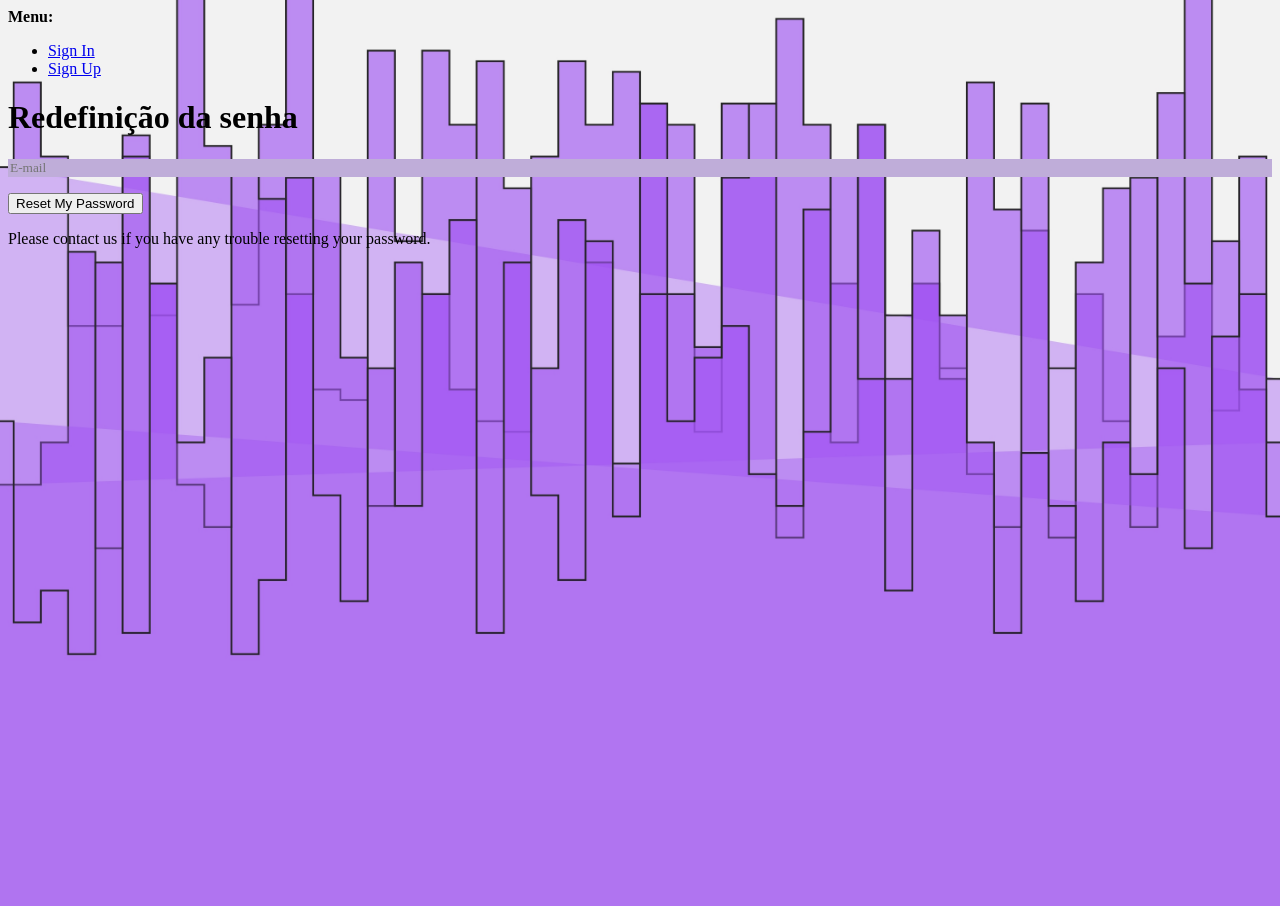
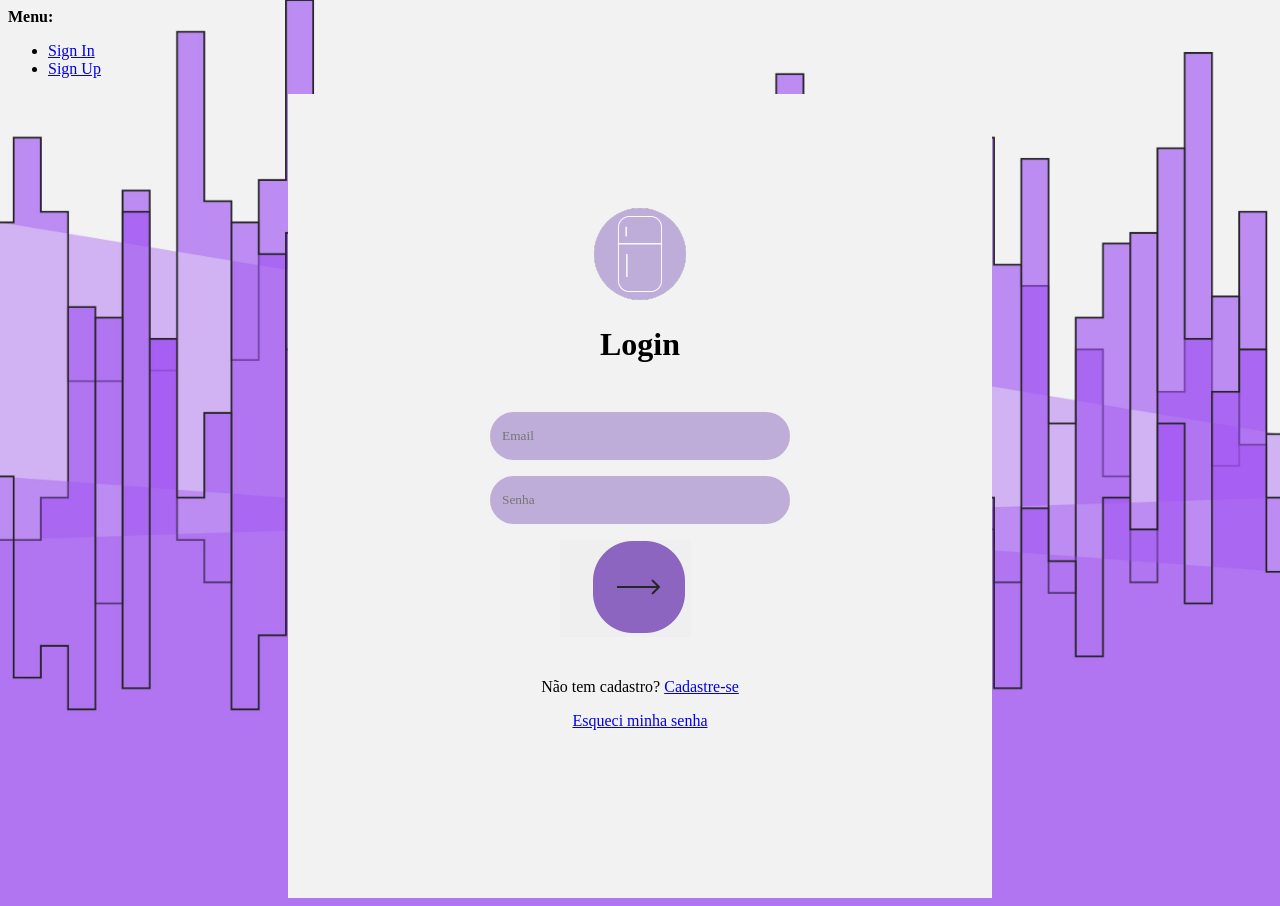
Before and after one commit to Tsuki25/SSF_Smart-Storage-Frigde, a Django app: page /accounts/password/reset/ in a window 1280 px wide. Before the commit the page ends 656 px from the top, so only its background shows below. Run offline with Django 4.2, Linux system fonts and the light colour scheme; some libraries are stand-ins or nearby versions.

Commit message:
NAO FUNCIONA IMG NA PAGINA DE RESET
NAO ESTA FUNCIONANDO O IMG NA PAGINA DE RESET PASSWORD

```diff
--- a/static/css/style.css
+++ b/static/css/style.css
@@ -51,7 +51,6 @@ body {
     width: 92px; /* Defina a largura desejada */
     height: 92px; /* Defina a altura desejada */
     margin-left: 27px; /* Mova a imagem 20 pixels para a esquerda (ajuste conforme necessário) */
-
 }
 
 .buttonRight{
@@ -201,3 +200,11 @@ body {
 .error-message li {
     list-style-type: none; /* Remove os marcadores (bolinhas) dos elementos <li> */
 }
+
+.rectanglesResPass{
+    width: 700px;
+    height: 800px;
+    background-color: #F2F2F2;
+    border: 2px solid #F2F2F2;
+    margin: 0 auto;
+}
--- a/templates/account/password_reset.html
+++ b/templates/account/password_reset.html
@@ -1,25 +1,81 @@
 {% extends "account/base.html" %}
 
 {% load i18n %}
-{% load account %}
+{% load account socialaccount %}
 
-{% block head_title %}{% trans "Password Reset" %}{% endblock head_title %}
+{% block head_title %}{% trans "Sign In" %}{% endblock head_title %}
 
 {% block content %}
 
-    <h1>{% trans "Redefinição da senha" %}</h1>
-    {% if user.is_authenticated %}
-    {% include "account/snippets/already_logged_in.html" %}
-    {% endif %}
+<div class="rectangles">
+   <div class="centered-text">
+            <div class="logo">
+                <img src="../../static/img/logo.png">
+            </div>
+           <h1>{% trans "Login" %}</h1>
+   </div>
+   <div class="centerLogin">
+           <form class="login" method="POST" action="{% url 'account_login' %}">
 
-    <form method="POST" action="{% url 'account_reset_password' %}" class="password_reset">
-        {% csrf_token %}
-<p>
-    <label for="id_email"></label>
-    <input type="email" name="email" placeholder="E-mail" autocomplete="email" maxlength="320" required="" id="id_email">
-  </p>
-        <input type="submit" value="{% trans 'Reset My Password' %}" />
-    </form>
+              {% csrf_token %}
 
-    <p>{% blocktrans %}Please contact us if you have any trouble resetting your password.{% endblocktrans %}</p>
+              {% if form.errors %}
+              <p class="error-message">Oops! Something went wrong. Please check your email and password.</p>
+              {% endif %}
+
+
+              <p class="rectanglesEmail">
+                  <label for="id_login"></label>
+                  <input type="email" name="login" placeholder="Email" autocomplete="email" maxlength="320" required="" id="id_login">
+              </p>
+
+              <p class="rectanglesPass">
+                  <label for="id_password"></label>
+                  <input type="password" name="password" placeholder="Senha" autocomplete="current-password" required="" id="id_password">
+              </p>
+              {% if redirect_field_value %}
+              <input type="hidden" name="{{ redirect_field_name }}" value="{{ redirect_field_value }}" />
+              {% endif %}
+
+
+
+           <div class="imgSize">
+               <button class="primaryAction buttonRight" type="submit">
+                  <img src="../../static/img/image.png" class="imgDecrease ">
+               </button>
+           </div>
+
+            </form>
+   </div>
+
+   <div class="singupDown">
+       {% if socialaccount_providers %}
+            <p>{% blocktrans with site.name as site_name %}Please sign in with one
+            of your existing third party accounts. Or, <a href="{{ signup_url }}">sign up</a>
+            for a {{ site_name }} account and sign in below:{% endblocktrans %}</p>
+
+            <div class="socialaccount_ballot">
+
+              <ul class="socialaccount_providers">
+                {% include "socialaccount/snippets/provider_list.html" with process="login" %}
+              </ul>
+
+              <div class="login-or">{% trans 'or' %}</div>
+
+            </div>
+
+            {% include "socialaccount/snippets/login_extra.html" %}
+
+            {% else %}
+            <p>{% blocktrans %}Não tem cadastro?
+            <a href="{{ signup_url }}">Cadastre-se</a>{% endblocktrans %}</p>
+        {% endif %}
+            <a class="button secondaryAction" href="{% url 'account_reset_password' %}">{% trans "Esqueci minha senha" %}</a>
+   </div>
+</div>
+
+
+{% get_providers as socialaccount_providers %}
+
+
 {% endblock content %}
```
